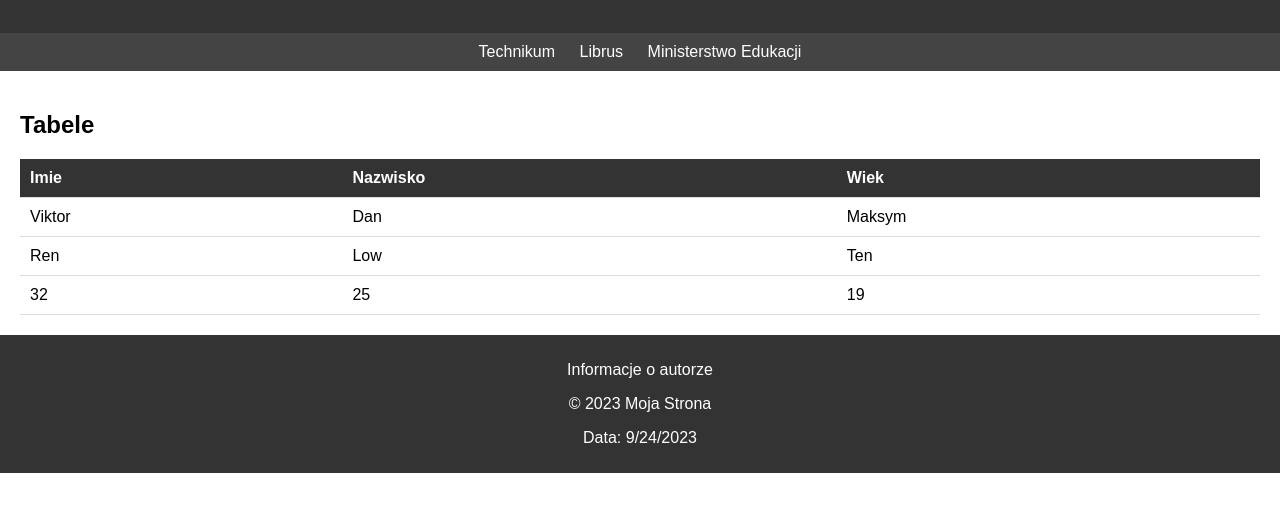
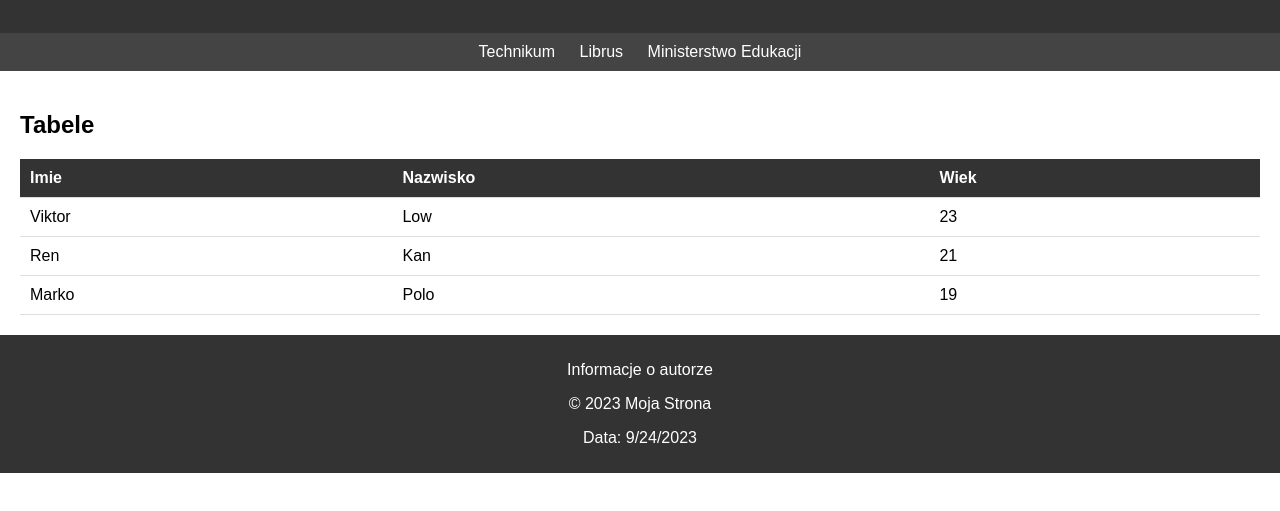
Before and after one commit to Viktor200717/tabel, a plain HTML site: page index.html in a window 1280 px wide. Shown: the part 121-632 px from the top of the page. Drawn offline with Linux system fonts and the light colour scheme.

Commit message:
Update index.html

```diff
--- a/index.html
+++ b/index.html
@@ -81,17 +81,17 @@
             </tr>
             <tr>
                 <td>Viktor</td>
-                <td>Dan</td>
-                <td>Maksym</td>
+                <td>Low</td>
+                <td>23</td>
             </tr>
             <tr>
               <td>Ren</td>
-              <td>Low</td>
-              <td>Ten</td>
+              <td>Kan</td>
+              <td>21</td>
           </tr>
           <tr>
-              <td>32</td>
-              <td>25</td>
+              <td>Marko</td>
+              <td>Polo</td>
               <td>19</td>
           </tr>
         </table>
```
